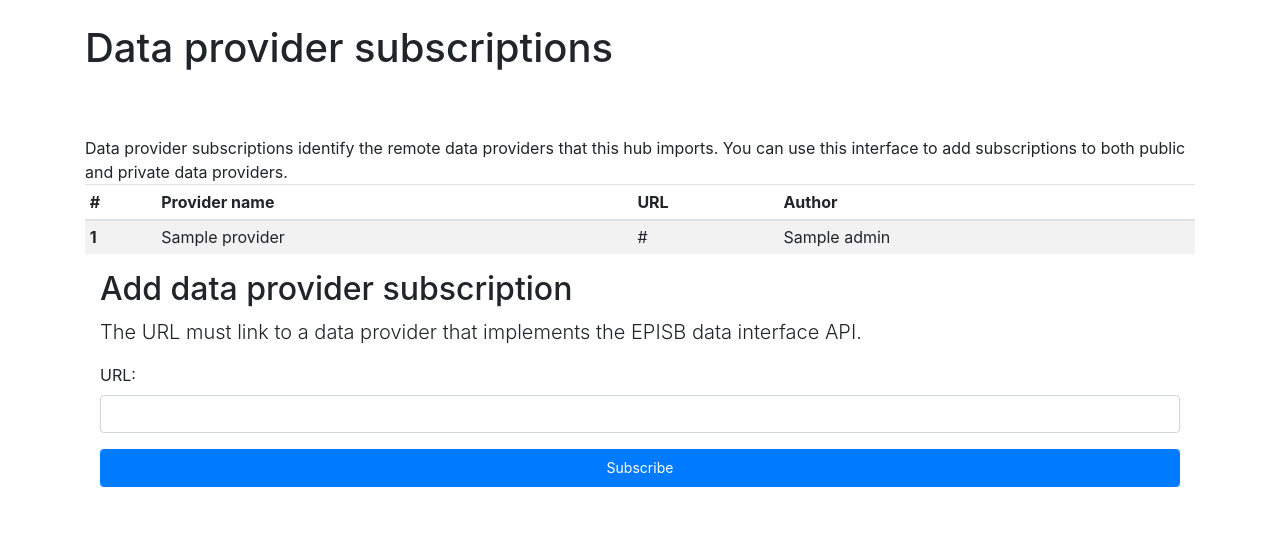
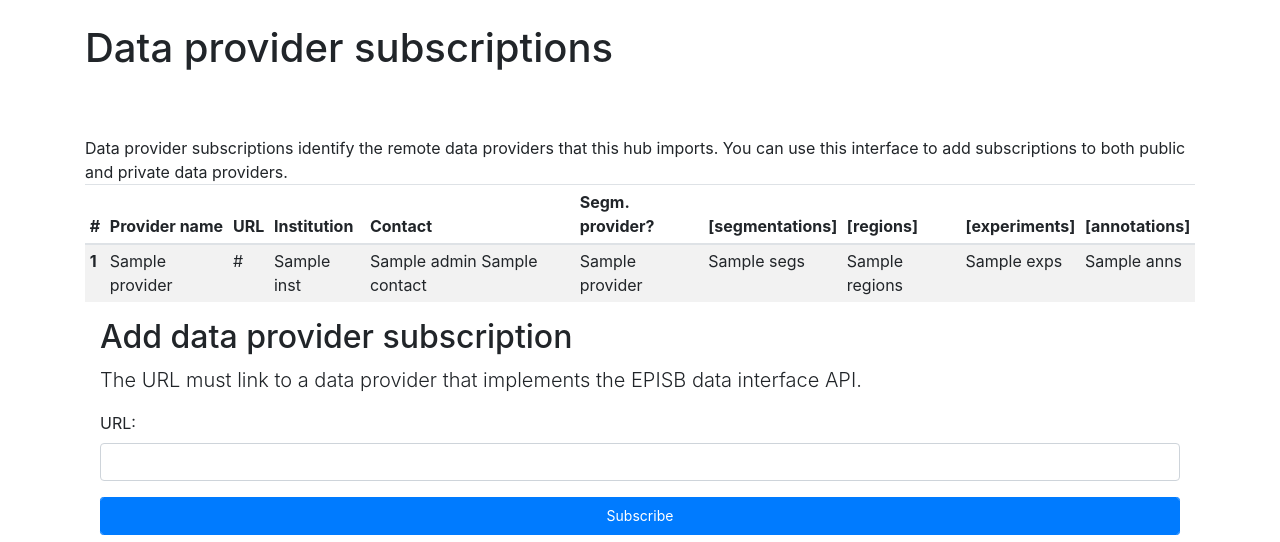
Before and after one commit to databio/episb-hub, a Flask app: template templates/subscriptions.html in a window 1280 px wide. Shown: the part 56-598 px from the top of the page. Run offline with Flask 2, Linux system fonts and the light colour scheme; the template is opened without the code that fills it: most values are stand-ins (such as "Sample title", 1, 10 or a date in 2020); some libraries are stand-ins or nearby versions.

Commit message:
Display more provider information on the subscriptions page

```diff
--- a/templates/subscriptions.html
+++ b/templates/subscriptions.html
@@ -14,7 +14,13 @@
         <th scope="col">#</th>
         <th scope="col">Provider name</th>
         <th scope="col">URL</th>
-        <th scope="col">Author</th>
+        <th scope="col">Institution</th>
+        <th scope="col">Contact</th>
+        <th scope="col">Segm. provider?</th>
+        <th scope="col">[segmentations]</th>
+        <th scope="col">[regions]</th>
+        <th scope="col">[experiments]</th>
+        <th scope="col">[annotations]</th>
       </tr>
     </thead>
     <tbody>
@@ -24,7 +30,13 @@
           <th scope="row">{{ loop.index }}</th>
           <td>{{ provider.name }}</td>
           <td>{{ provider.url }}</td>
-          <td>{{ provider.admin }}</td>
+          <td>{{ provider.inst }}</td>
+          <td>{{ provider.admin }} {{ provider.contact }}</td>
+          <td>{{ provider.provider }}</td>
+          <td>{{ provider.segs }}</td>
+          <td>{{ provider.regions }}</td>
+          <td>{{ provider.exps }}</td>
+          <td>{{ provider.anns }}</td>
         </tr>
       {% endfor %}
       {% endif %}
```
